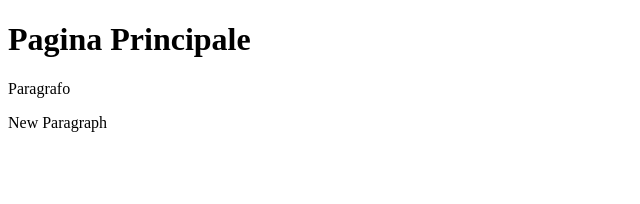
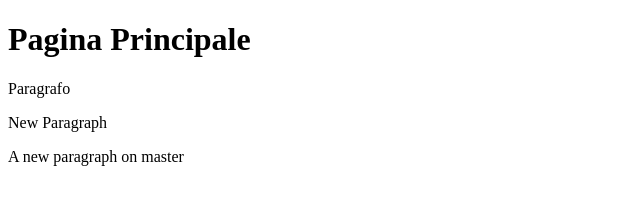
Before and after one commit to gputignano/gitpro, a website: page index.html in a window 1280 px wide. Shown: the whole page, without its empty margins (0-640 px from the left). Drawn offline with Linux system fonts and the light colour scheme.

Commit message:
Add a new paragraph

```diff
--- a/index.html
+++ b/index.html
@@ -10,5 +10,6 @@
   <h1>Pagina Principale</h1>
   <p>Paragrafo</p>
   <p>New Paragraph</p>
+  <p>A new paragraph on master</p>
 </body>
 </html>
```
